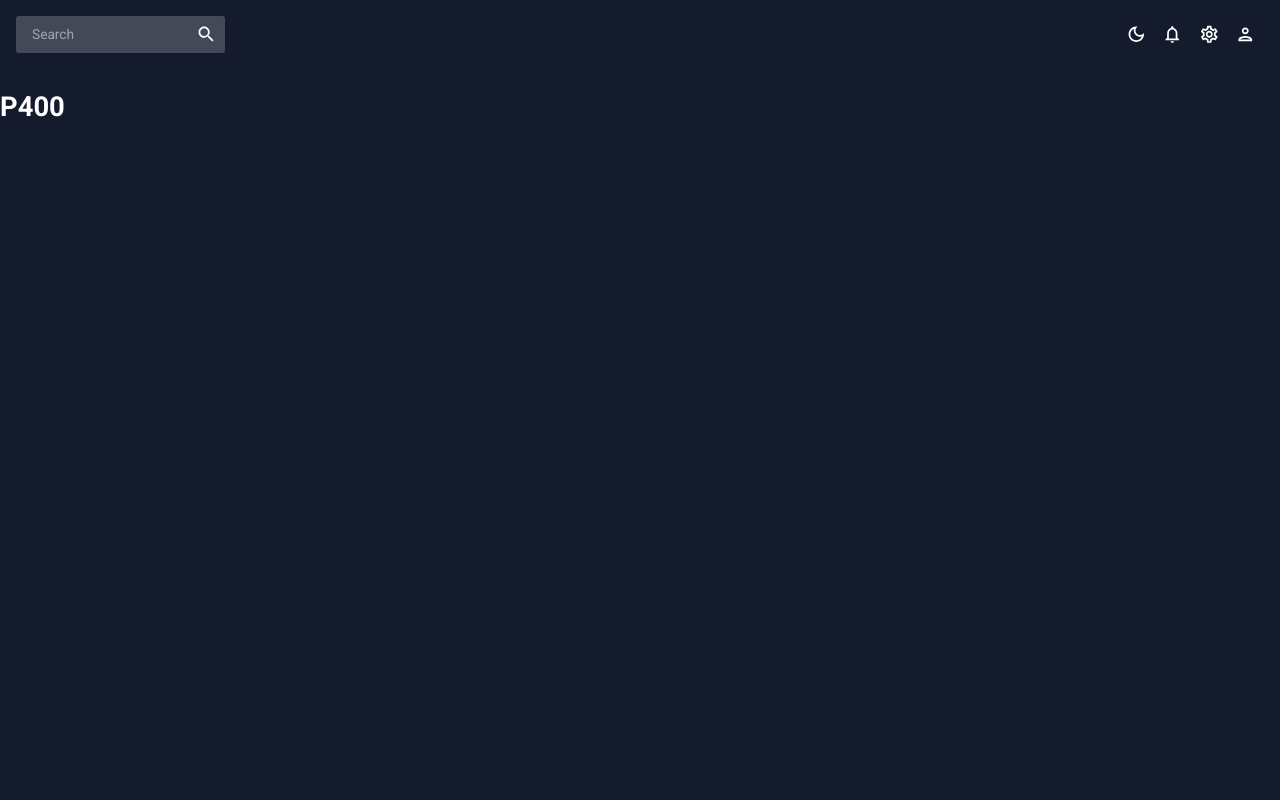
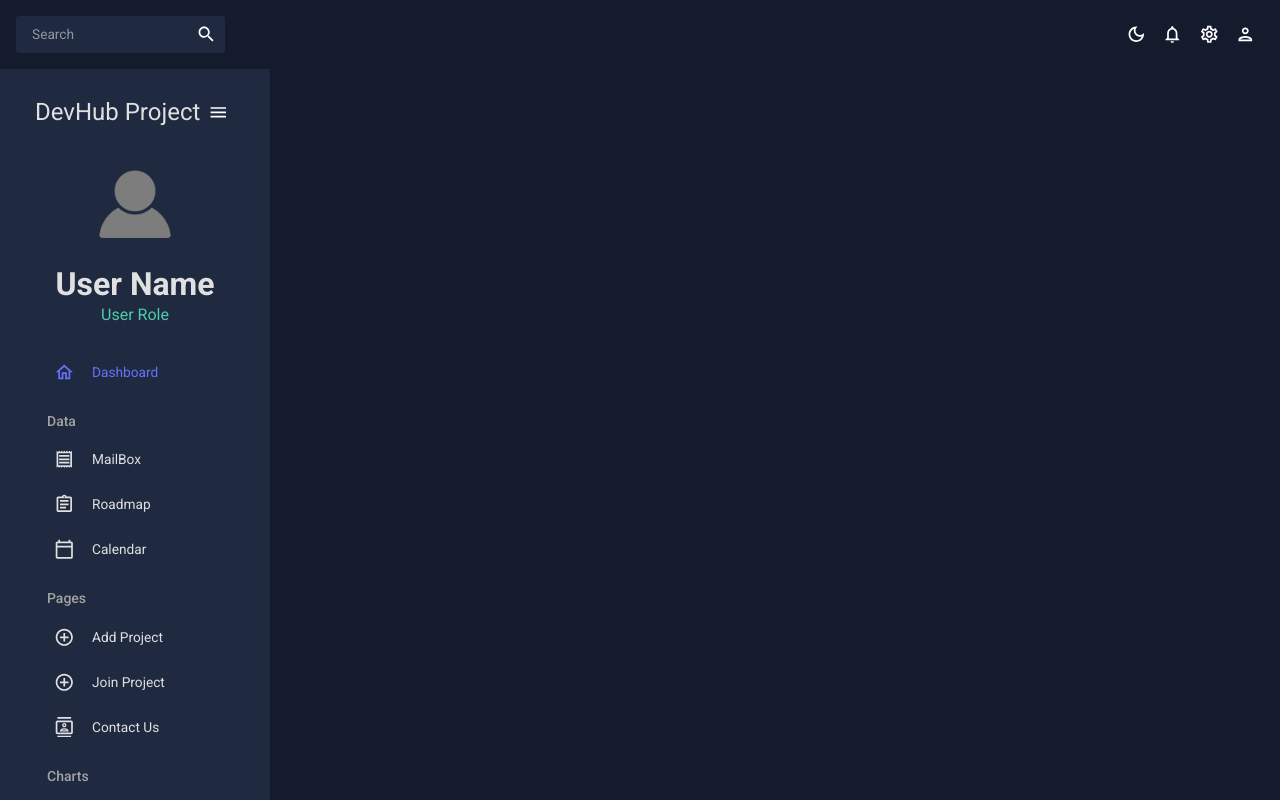
Before and after one commit to WildCodeSchool/DevHubProject, a React (Vite) app in the folder frontend/: page /progress in a window 1280 px wide. Shown: the top 800 px of the page. Built offline with nearby package versions, Linux system fonts and the light colour scheme.

Commit message:
end of sidebar creation

```diff
--- a/frontend/package.json
+++ b/frontend/package.json
@@ -29,7 +29,7 @@
     "prop-types": "^15.8.1",
     "react": "^18.2.0",
     "react-dom": "^18.2.0",
-    "react-pro-sidebar": "^1.0.0",
+    "react-pro-sidebar": "^0.7.1",
     "react-router-dom": "^6.8.1",
     "yup": "^1.0.0"
   },
--- a/frontend/src/App.css
+++ b/frontend/src/App.css
@@ -7,7 +7,7 @@ body,
 .content {
   height: 100%;
   width: 100%;
-  font-family: "Roboto", Arial, sans-serif;
+  font-family: "Roboto, Arial, sans-serif";
 }
 .app {
   display: flex;
--- a/frontend/src/App.jsx
+++ b/frontend/src/App.jsx
@@ -1,3 +1,4 @@
+// import { useState } from "react";
 import { BrowserRouter, Routes, Route } from "react-router-dom";
 import { CssBaseline, ThemeProvider } from "@mui/material";
 import { ColorModeContext, useMode } from "./theme";
@@ -13,13 +14,13 @@ import UserProfile from "./pages/UserProfile/UserProfile";
 import Roadmap from "./pages/Roadmap/Roadmap";
 import Register from "./pages/Register/Register";
 import NotFound from "./pages/NotFound/NotFound";
+import Progress from "./pages/Progress/Progress";
 import Topbar from "./pages/global/Topbar";
-// import Sidebar from "./pages/global/Sidebar";
-
-import "./App.css";
+import Sidebar from "./pages/global/Sidebar";
 
 function App() {
   const [theme, colorMode] = useMode();
+  // const [isSidebar, setIsSidebar] = useState(true);
   return (
     <ColorModeContext.Provider value={colorMode}>
       <ThemeProvider theme={theme}>
@@ -28,10 +29,11 @@ function App() {
           <main className="content">
             <Topbar />
             <BrowserRouter>
+              <Sidebar />
               <Routes>
                 <Route path="*" element={<NotFound />} />
                 <Route path="/" element={<Home />} />
-                <Route path="add-project" element={<AddProject />} />
+                <Route path="/add-project" element={<AddProject />} />
                 <Route path="/calendar" element={<Calendar />} />
                 <Route path="/contact" element={<Contact />} />
                 <Route path="/dashboard" element={<Dashboard />} />
@@ -41,6 +43,7 @@ function App() {
                 <Route path="/userprofile/:id" element={<UserProfile />} />
                 <Route path="/roadmap" element={<Roadmap />} />
                 <Route path="/register" element={<Register />} />
+                <Route path="/progress" element={<Progress />} />
               </Routes>
             </BrowserRouter>
           </main>
--- a/frontend/src/main.jsx
+++ b/frontend/src/main.jsx
@@ -1,7 +1,7 @@
 import React from "react";
 import ReactDOM from "react-dom/client";
-
 import App from "./App";
+import "./app.css";
 
 const root = ReactDOM.createRoot(document.getElementById("root"));
 
--- a/frontend/src/pages/AddProject/AddProject.jsx
+++ b/frontend/src/pages/AddProject/AddProject.jsx
@@ -3,7 +3,7 @@ import React from "react";
 function AddProject() {
   return (
     <div>
-      <h1>AddProject</h1>
+      <h1>Add Project</h1>
     </div>
   );
 }
--- /dev/null
+++ b/frontend/src/pages/Progress/Progress.jsx
@@ -0,0 +1,9 @@
+function Progress() {
+  return (
+    <div>
+      <h1>Progress</h1>
+    </div>
+  );
+}
+
+export default Progress;
--- a/frontend/src/pages/global/Sidebar.jsx
+++ b/frontend/src/pages/global/Sidebar.jsx
@@ -1,7 +1,224 @@
-import React from "react";
+import { useState } from "react";
+import PropTypes from "prop-types";
+import { ProSidebar, Menu, MenuItem } from "react-pro-sidebar";
+import { Box, IconButton, Typography, useTheme } from "@mui/material";
+import { Link } from "react-router-dom";
+import "react-pro-sidebar/dist/css/styles.css";
+import HomeOutlinedIcon from "@mui/icons-material/HomeOutlined";
+import AddCircleOutlineOutlinedIcon from "@mui/icons-material/AddCircleOutlineOutlined";
+import ContactsOutlinedIcon from "@mui/icons-material/ContactsOutlined";
+import ReceiptOutlinedIcon from "@mui/icons-material/ReceiptOutlined";
+import CalendarTodayOutlinedIcon from "@mui/icons-material/CalendarTodayOutlined";
+import AssignmentOutlinedIcon from "@mui/icons-material/AssignmentOutlined";
+import PieChartOutlineOutlinedIcon from "@mui/icons-material/PieChartOutlineOutlined";
+import TimelineOutlinedIcon from "@mui/icons-material/TimelineOutlined";
+import MenuOutlinedIcon from "@mui/icons-material/MenuOutlined";
+import user from "../../assets/user.png";
+import { tokens } from "../../theme";
+
+function Item({ title, to, icon, selected, setSelected }) {
+  const theme = useTheme();
+  const colors = tokens(theme.palette.mode);
+  return (
+    <MenuItem
+      active={selected === title}
+      style={{
+        color: colors.grey[100],
+      }}
+      onClick={() => setSelected(title)}
+      icon={icon}
+    >
+      <Typography>{title}</Typography>
+      <Link to={to} />
+    </MenuItem>
+  );
+}
+
+Item.propTypes = {
+  title: PropTypes.string.isRequired,
+  to: PropTypes.string.isRequired,
+  icon: PropTypes.element.isRequired,
+  selected: PropTypes.string.isRequired,
+  setSelected: PropTypes.func.isRequired,
+};
 
 function Sidebar() {
-  return <div>Sidebar</div>;
+  const theme = useTheme();
+  const colors = tokens(theme.palette.mode);
+  const [isCollapsed, setIsCollapsed] = useState(false);
+  const [selected, setSelected] = useState("Dashboard");
+
+  return (
+    <Box
+      sx={{
+        "& .pro-sidebar-inner": {
+          background: `${colors.primary[400]} !important`,
+        },
+        "& .pro-icon-wrapper": {
+          backgroundColor: "transparent !important",
+        },
+        "& .pro-inner-item": {
+          padding: "5px 35px 5px 20px !important",
+        },
+        "& .pro-inner-item:hover": {
+          color: "#868dfb !important",
+        },
+        "& .pro-menu-item.active": {
+          color: "#6870fa !important",
+        },
+      }}
+    >
+      <ProSidebar collapsed={isCollapsed}>
+        <Menu iconShape="square">
+          {/* LOGO AND MENU ICON */}
+          <MenuItem
+            onClick={() => setIsCollapsed(!isCollapsed)}
+            icon={isCollapsed ? <MenuOutlinedIcon /> : undefined}
+            style={{
+              margin: "10px 0 20px 0",
+              color: colors.grey[100],
+            }}
+          >
+            {!isCollapsed && (
+              <Box
+                display="flex"
+                justifyContent="space-between"
+                alignItems="center"
+                ml="15px"
+              >
+                <Typography variant="h3" color={colors.grey[100]}>
+                  DevHub Project
+                </Typography>
+                <IconButton onClick={() => setIsCollapsed(!isCollapsed)}>
+                  <MenuOutlinedIcon />
+                </IconButton>
+              </Box>
+            )}
+          </MenuItem>
+          {/* USER */}
+
+          {!isCollapsed && (
+            <Box mb="25px">
+              <Box display="flex" justifyContent="center" alignItems="center">
+                <img
+                  alt="profile-user"
+                  width="100px"
+                  height="100px"
+                  src={user}
+                  style={{ cursor: "pointer", borderRadius: "50%" }}
+                />
+              </Box>
+              <Box textAlign="center">
+                <Typography
+                  variant="h2"
+                  color={colors.grey[100]}
+                  fontWeight="bold"
+                  sx={{ m: "10px 0 0 0" }}
+                >
+                  User Name
+                </Typography>
+                <Typography variant="h5" color={colors.greenAccent[500]}>
+                  User Role
+                </Typography>
+              </Box>
+            </Box>
+          )}
+
+          {/* MENU ITEMS  */}
+          <Box paddingLeft={isCollapsed ? undefined : "10%"}>
+            <Item
+              title="Dashboard"
+              to="/"
+              icon={<HomeOutlinedIcon />}
+              selected={selected}
+              setSelected={setSelected}
+            />
+
+            <Typography
+              variant="h6"
+              color={colors.grey[300]}
+              sx={{ m: "15px 0 5px 20px" }}
+            >
+              Data
+            </Typography>
+            <Item
+              title="MailBox"
+              to="/mailbox"
+              icon={<ReceiptOutlinedIcon />}
+              selected={selected}
+              setSelected={setSelected}
+            />
+            <Item
+              title="Roadmap"
+              to="/roadmap"
+              icon={<AssignmentOutlinedIcon />}
+              selected={selected}
+              setSelected={setSelected}
+            />
+            <Item
+              title="Calendar"
+              to="/calendar"
+              icon={<CalendarTodayOutlinedIcon />}
+              selected={selected}
+              setSelected={setSelected}
+            />
+
+            <Typography
+              variant="h6"
+              color={colors.grey[300]}
+              sx={{ m: "15px 0 5px 20px" }}
+            >
+              Pages
+            </Typography>
+            <Item
+              title="Add Project"
+              to="/add-project"
+              icon={<AddCircleOutlineOutlinedIcon />}
+              selected={selected}
+              setSelected={setSelected}
+            />
+            <Item
+              title="Join Project"
+              to="/join-project"
+              icon={<AddCircleOutlineOutlinedIcon />}
+              selected={selected}
+              setSelected={setSelected}
+            />
+            <Item
+              title="Contact Us"
+              to="/contact"
+              icon={<ContactsOutlinedIcon />}
+              selected={selected}
+              setSelected={setSelected}
+            />
+
+            <Typography
+              variant="h6"
+              color={colors.grey[300]}
+              sx={{ m: "15px 0 5px 20px" }}
+            >
+              Charts
+            </Typography>
+
+            <Item
+              title="Pie Chart"
+              to="/pie"
+              icon={<PieChartOutlineOutlinedIcon />}
+              selected={selected}
+              setSelected={setSelected}
+            />
+            <Item
+              title="Line Chart"
+              to="/line"
+              icon={<TimelineOutlinedIcon />}
+              selected={selected}
+              setSelected={setSelected}
+            />
+          </Box>
+        </Menu>
+      </ProSidebar>
+    </Box>
+  );
 }
 
 export default Sidebar;
--- a/frontend/src/pages/global/Topbar.jsx
+++ b/frontend/src/pages/global/Topbar.jsx
@@ -1,4 +1,3 @@
-/* eslint-disable react/destructuring-assignment */
 import { Box, IconButton, useTheme } from "@mui/material";
 import { useContext } from "react";
 import InputBase from "@mui/material/InputBase";
@@ -13,7 +12,7 @@ import { ColorModeContext, tokens } from "../../theme";
 function Topbar() {
   const theme = useTheme();
   const colors = tokens(theme.palette.mode);
-  const colorMode = useContext(ColorModeContext);
+  const { toggleColorMode } = useContext(ColorModeContext);
 
   return (
     <Box display="flex" justifyContent="space-between" p={2}>
@@ -31,7 +30,7 @@ function Topbar() {
 
       {/* ICONS */}
       <Box display="flex">
-        <IconButton onClick={colorMode.toggleColorMode}>
+        <IconButton onClick={toggleColorMode}>
           {theme.palette.mode === "dark" ? (
             <DarkModeOutlinedIcon />
           ) : (
--- a/frontend/src/theme.js
+++ b/frontend/src/theme.js
@@ -20,7 +20,7 @@ export const tokens = (mode) => ({
           100: "#d0d1d5",
           200: "#a1a4ab",
           300: "#727681",
-          400: "#434957",
+          400: "#1F2A40",
           500: "#141b2d",
           600: "#101624",
           700: "#0c101b",
@@ -77,7 +77,7 @@ export const tokens = (mode) => ({
           100: "#040509",
           200: "#080b12",
           300: "#0c101b",
-          400: "#f2f0f0", // manually changed
+          400: "#f2f0f0",
           500: "#141b2d",
           600: "#1F2A40",
           700: "#727681",
@@ -165,7 +165,7 @@ export const themeSettings = (mode) => {
           }),
     },
     typography: {
-      fontFamily: ["Roboto", "Arial", "sans-serif"].join(","),
+      fontFamily: ["Roboto, Arial", "sans-serif"].join(","),
       fontSize: 12,
       h1: {
         fontFamily: ["Roboto", "Arial", "sans-serif"].join(","),
```
Also changed, not shown: frontend/src/components/Header/Header.jsx (+25 -4 lines), frontend/src/components/Navbar/Navbar.jsx (deleted, +0 -7 lines), frontend/src/components/Topbar/Topbar.jsx (deleted, +0 -7 lines), frontend/src/assets/user.png (added), 1 other file (tests, documents, lock files or other folders).
